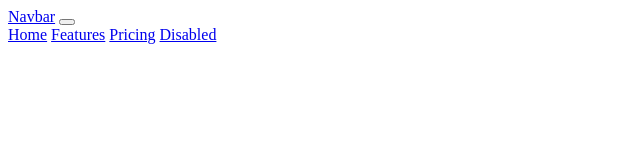
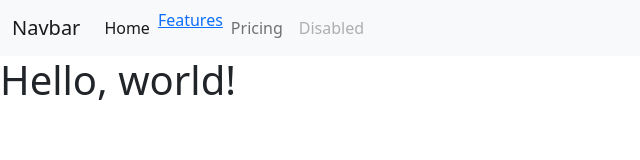
Before and after one commit to Vlado-Lab/22-marzo-, a plain HTML site: page index.html in a window 1280 px wide. Shown: the whole page, without its empty margins (0-640 px from the left). Drawn offline with nearby package versions, Linux system fonts and the light colour scheme.

Commit message:
index modifiche

```diff
--- a/index.html
+++ b/index.html
@@ -14,3 +14,30 @@
       </div>
     </div>
   </nav>
+  <!doctype html>
+<html lang="en">
+  <head>
+    <!-- Required meta tags -->
+    <meta charset="utf-8">
+    <meta name="viewport" content="width=device-width, initial-scale=1">
+
+    <!-- Bootstrap CSS -->
+    <link href="https://cdn.jsdelivr.net/npm/bootstrap@5.0.0-beta2/dist/css/bootstrap.min.css" rel="stylesheet" integrity="sha384-BmbxuPwQa2lc/FVzBcNJ7UAyJxM6wuqIj61tLrc4wSX0szH/Ev+nYRRuWlolflfl" crossorigin="anonymous">
+
+    <title>Hello, world!</title>
+  </head>
+  <body>
+    <h1>Hello, world!</h1>
+
+    <!-- Optional JavaScript; choose one of the two! -->
+
+    <!-- Option 1: Bootstrap Bundle with Popper -->
+    <script src="https://cdn.jsdelivr.net/npm/bootstrap@5.0.0-beta2/dist/js/bootstrap.bundle.min.js" integrity="sha384-b5kHyXgcpbZJO/tY9Ul7kGkf1S0CWuKcCD38l8YkeH8z8QjE0GmW1gYU5S9FOnJ0" crossorigin="anonymous"></script>
+
+    <!-- Option 2: Separate Popper and Bootstrap JS -->
+    <!--
+    <script src="https://cdn.jsdelivr.net/npm/@popperjs/core@2.6.0/dist/umd/popper.min.js" integrity="sha384-KsvD1yqQ1/1+IA7gi3P0tyJcT3vR+NdBTt13hSJ2lnve8agRGXTTyNaBYmCR/Nwi" crossorigin="anonymous"></script>
+    <script src="https://cdn.jsdelivr.net/npm/bootstrap@5.0.0-beta2/dist/js/bootstrap.min.js" integrity="sha384-nsg8ua9HAw1y0W1btsyWgBklPnCUAFLuTMS2G72MMONqmOymq585AcH49TLBQObG" crossorigin="anonymous"></script>
+    -->
+  </body>
+</html>
```
